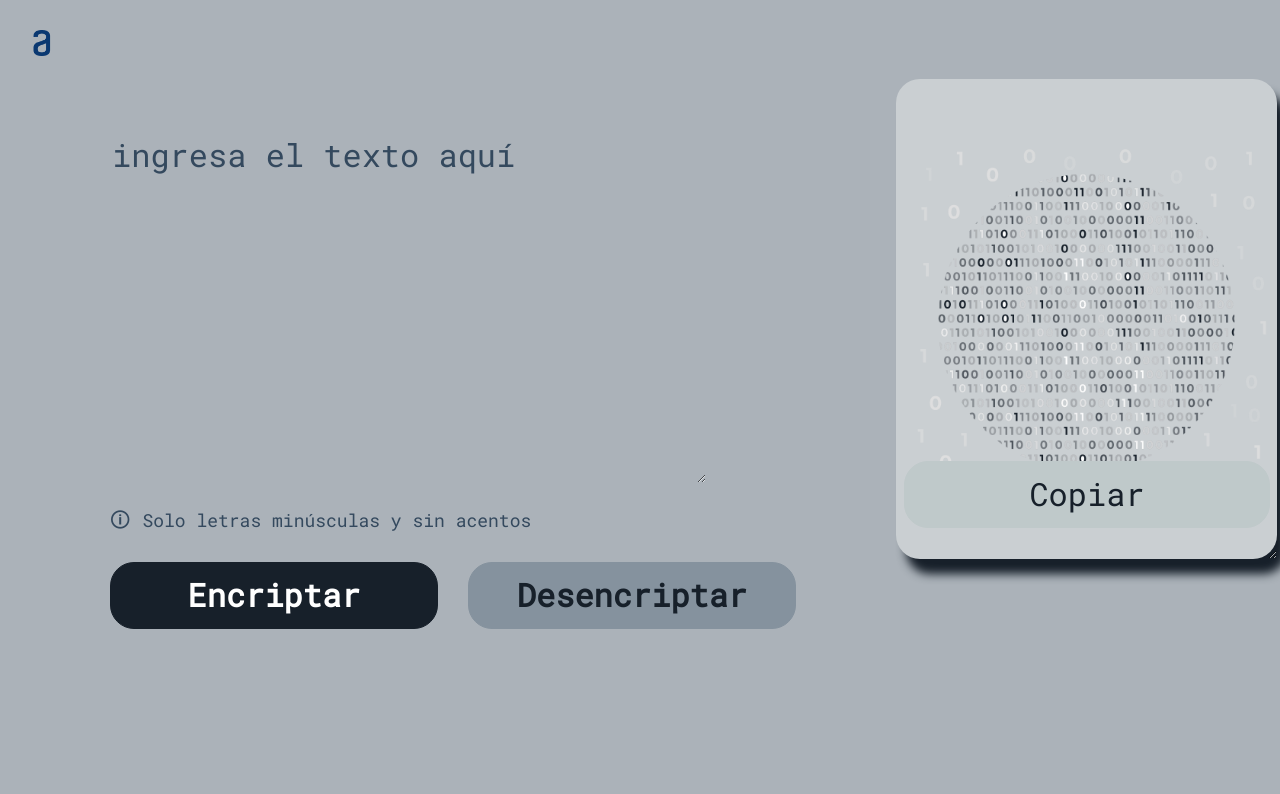
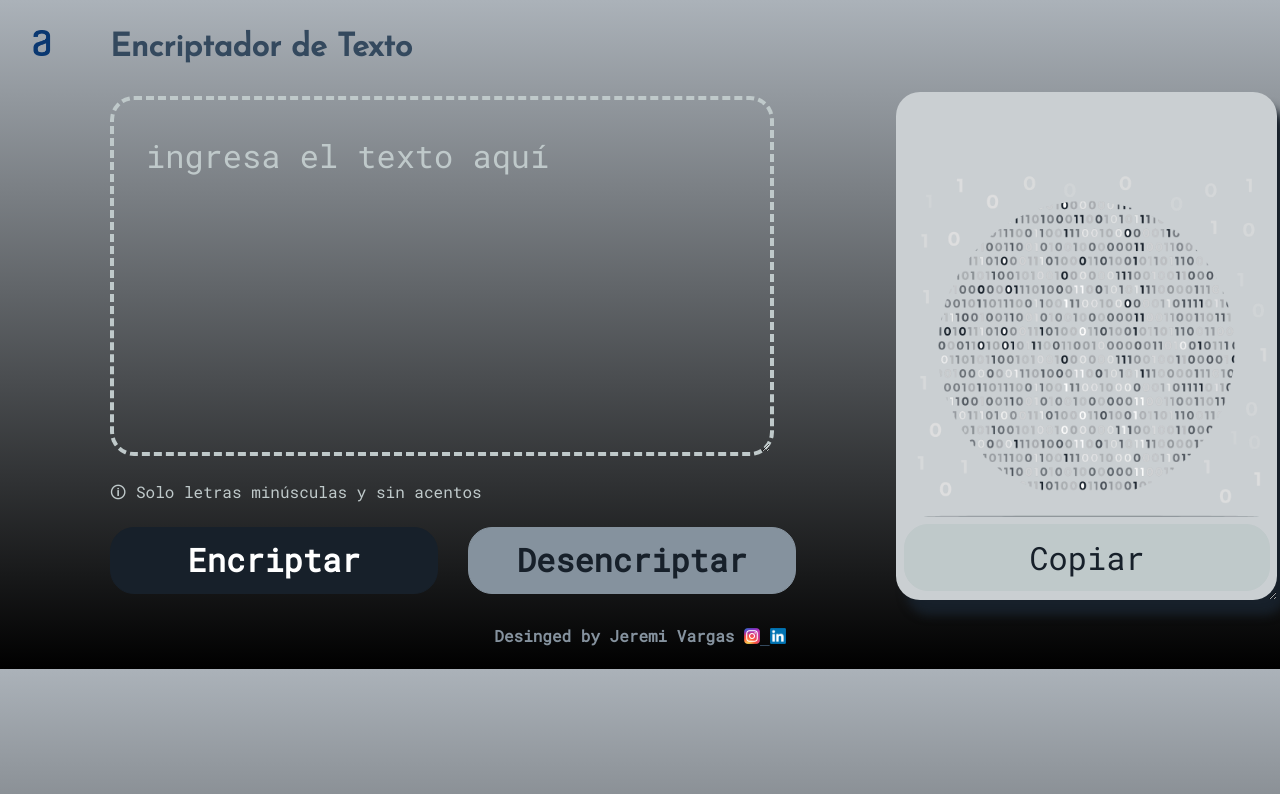
Before and after one commit to Jeremi-Vargas/Challenge-Oracle-ONE, a plain HTML site: page index.html in a window 1280 px wide. Drawn offline with Linux system fonts and the light colour scheme.

Commit message:
Actualización del visual de la pagina

```diff
--- a/index.html
+++ b/index.html
@@ -7,11 +7,13 @@
     <link rel="stylesheet" href="reset.css">
     <link rel="stylesheet" href="style.css">
     <link href="https://fonts.googleapis.com/css2?family=Roboto+Mono&display=swap" rel="stylesheet">
+    <link href="https://fonts.googleapis.com/css2?family=Josefin+Sans&display=swap" rel="stylesheet">
     <title>Encriptador</title>
 </head>
 <body>
     <header>
         <img src="imagenes/Logo.png" alt="logo Alura" class="logo">
+        <h1 class="titulo">Encriptador de Texto</h1>
     </header>
     <main>
         <section>
@@ -31,6 +33,16 @@
             </div>
         </section>
     </main>
-<script src="script.js"></script>
+    <script src="script.js"></script>
+    <footer>
+        <p class="diseñado">Desinged by Jeremi Vargas</p>
+        <a href="https://www.instagram.com/vargaaass__/" target="_blank">
+            <img class="logos" src="imagenes/instagram.webp" alt="logo de instragram">
+        </a>
+        <a href="https://www.linkedin.com/in/irvig-jeremi-vargas-carrera" target="_blank">
+            <img class="logos" src="imagenes/linkedin.png" alt="logo de linkedin">
+        </a>
+
+    </footer>
 </body>
 </html>
--- a/style.css
+++ b/style.css
@@ -1,15 +1,24 @@
 *{
-    background: #ABB2B9;
     font-family: 'Roboto Mono', monospace;
     font-weight: 400;
     font-size: 32px;
     line-height: 150%;
     color: #34495E;
 }
+body{
+    background: linear-gradient(#ABB2B9,black);
+}
 .logo{
     padding-top: 30px;
     padding-left: 10px;
     width: 5%;
+}
+.titulo{
+    font-family: 'Josefin Sans', sans-serif;
+    display: inline-block;
+    margin-left: 1em;
+    font-size: 2em;
+    font-weight: bold;
 }
 main{
     display: flex;
@@ -17,21 +26,25 @@ main{
     margin-left: 110px;
 }
 .text-area{
-    height: 350px;
+    height: 9em;
     border: none;
-    color: #34495E;
-    margin-top: 70px;
+    color: #BFC9CA;
+    margin-top: 1em;
     text-transform: lowercase;
+    border: 4px dashed #BFC9CA;
+    background-color: transparent;
+    border-radius: 24px;
+    padding: 1em;
 }
-::placeholder{color: #34495E;}
+::placeholder{color: #BFC9CA;}
     .text-area:focus{
         outline: none;
     }
 .area-mensaje{
-    width: 200px;
-    height: 350px;
+    height: 15em;
 }
 .mensaje{
+    height: 16em;
     background: #CACFD2;
     background-image: url(imagenes/Binary\ code-pana.png);
     background-repeat: no-repeat;
@@ -42,7 +55,7 @@ main{
     color: #34495E;
     margin-left: 100px;
     padding-left: 20px;
-    margin-top: 20px;
+    margin-top: 1em;
     position:absolute;
     padding: 30px;
     font-size: 28px;
@@ -53,7 +66,7 @@ main{
 }
 .botones{
     display: flex;
-    margin-top: 18px;
+    margin-top: 0.35em;
 }
 .encriptar{
     background: #17202A;
@@ -92,7 +105,7 @@ main{
     cursor: pointer;
     height: 67px;
     margin-left: 108px;
-    margin-top: 402px;
+    margin-top: 14.4em;
     position:absolute;
     width: 366px;
     transition: 0.5s all;
@@ -105,12 +118,27 @@ main{
     color: white;
 }
 .information{
-    color: #34495E;
-    font-size: 18px;
+    color: #BFC9CA;
+    font-size: 0.5em;
 }
 .information::before{
     content: "🛈 ";
-    font-size: 20px;
+    font-size: 1em;
+}
+footer{
+    padding-top: 1.5em;
+    height: 2.6em;
+    text-align: center;
+    font-family: 'Roboto Mono', monospace;
+}
+.diseñado{
+    color: #85929E;
+    display: inline-block;
+    vertical-align:top;
+    font-weight: bold;
+}
+.logos{
+    width: 1em;
 }
 @media screen and (max-width:480px){
     *{
```
Also changed, not shown: imagenes/instagram.png (added), imagenes/instagram.webp (added), imagenes/linkedin.png (added).
